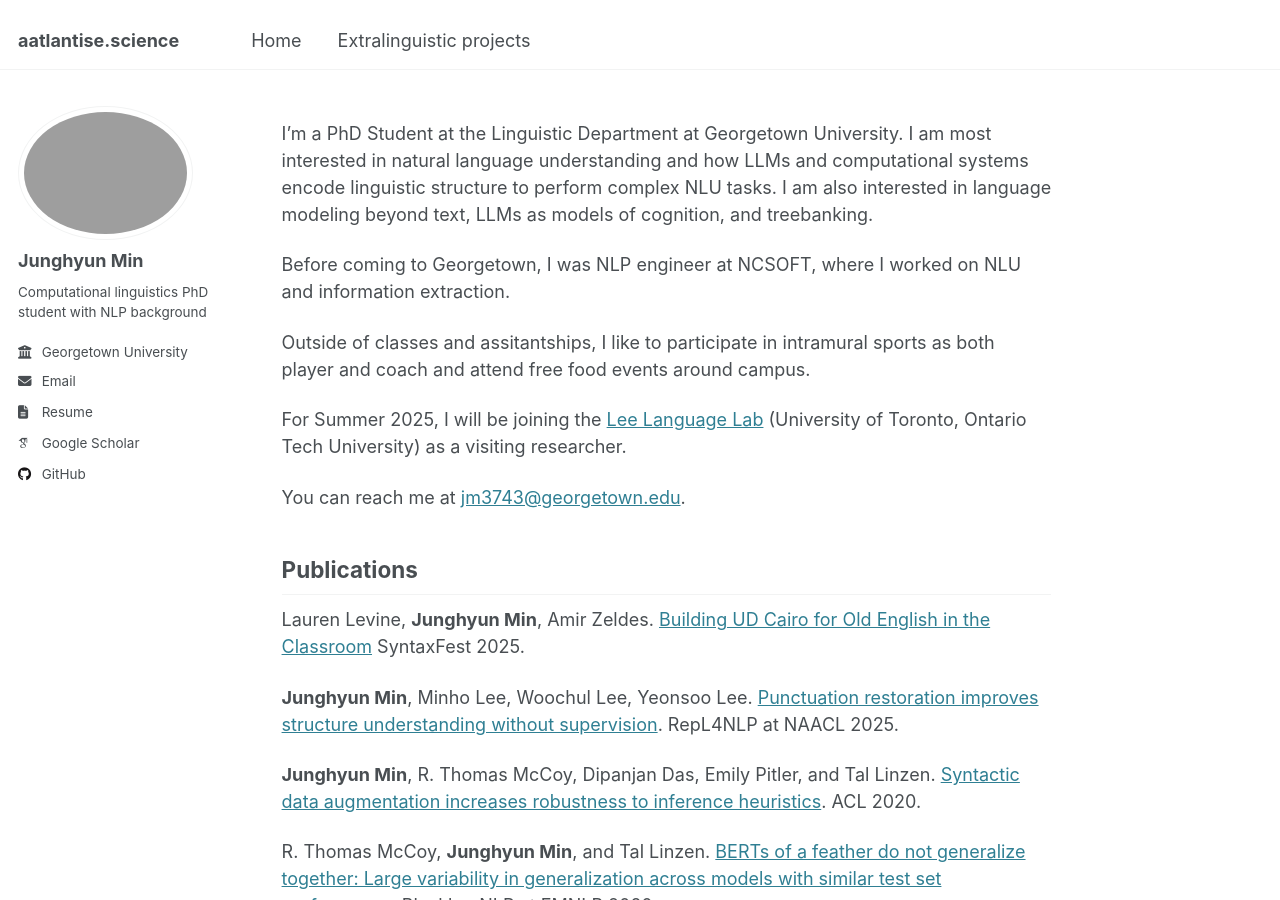
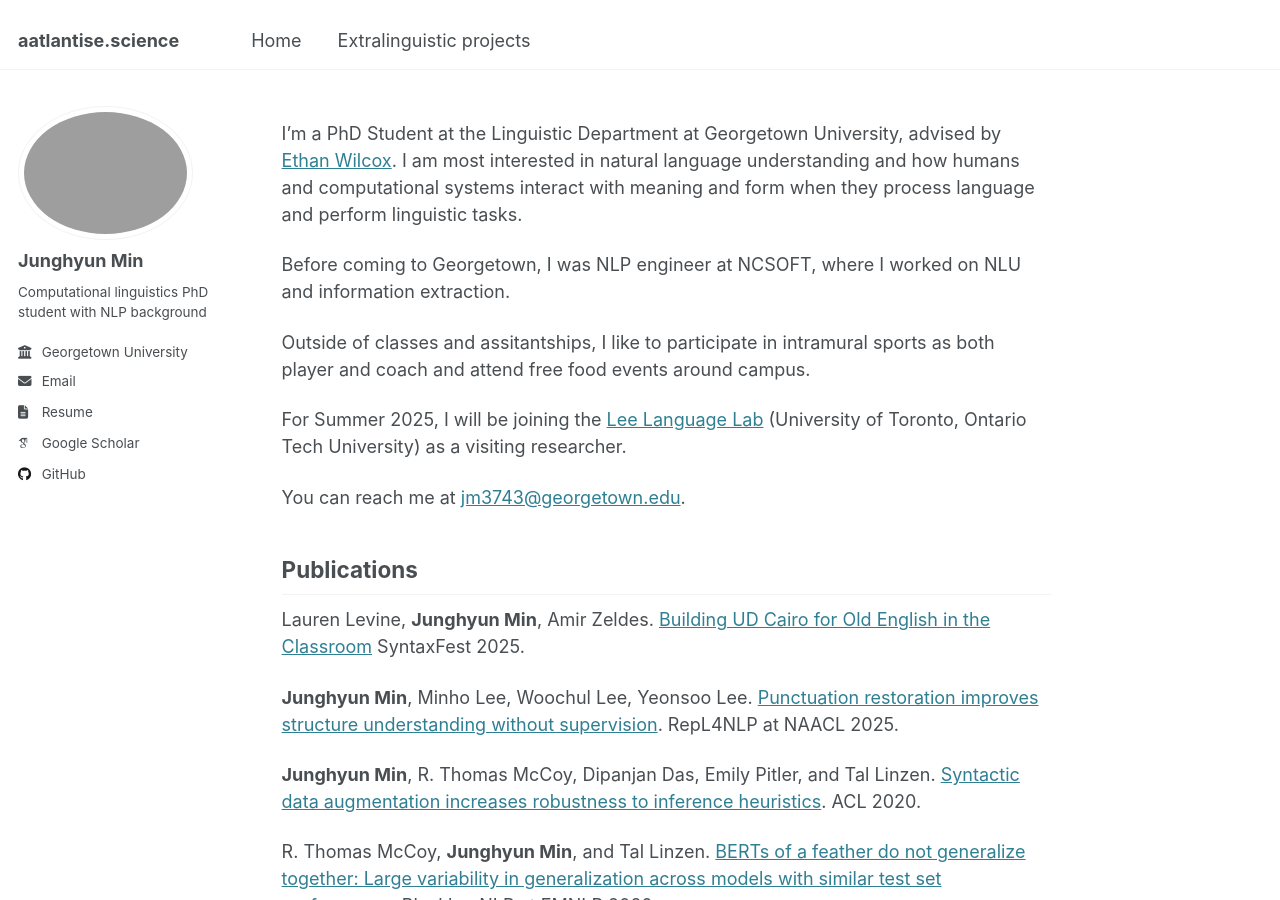
Before and after one commit to Aatlantise/aatlantise.github.io, a Jekyll site: the page built from _pages/about.md, in a window 1280 px wide and 900 px high. Built offline with Jekyll 4.4.1, drawn with Linux system fonts in a browser that asks for light colours; some web fonts are replaced.

Commit message:
[Chore] Update bio, resume

```diff
--- a/_pages/about.md
+++ b/_pages/about.md
@@ -7,11 +7,10 @@ redirect_from:
   - /about.html
 ---
 
-I'm a PhD Student at the Linguistic Department at Georgetown University.
-I am most interested in natural language understanding and how LLMs and computational systems encode linguistic structure
-to perform complex NLU tasks. I am also interested in language modeling beyond text,
-LLMs as models of cognition,
-and treebanking.
+I'm a PhD Student at the Linguistic Department at Georgetown University,
+advised by [Ethan Wilcox](https://wilcoxeg.github.io/).
+I am most interested in natural language understanding and how humans and computational systems
+interact with meaning and form when they process language and perform linguistic tasks.
 
 Before coming to Georgetown, I was NLP engineer at NCSOFT, where I worked on NLU and information extraction.
 
```
Also changed, not shown: 1 other file.
